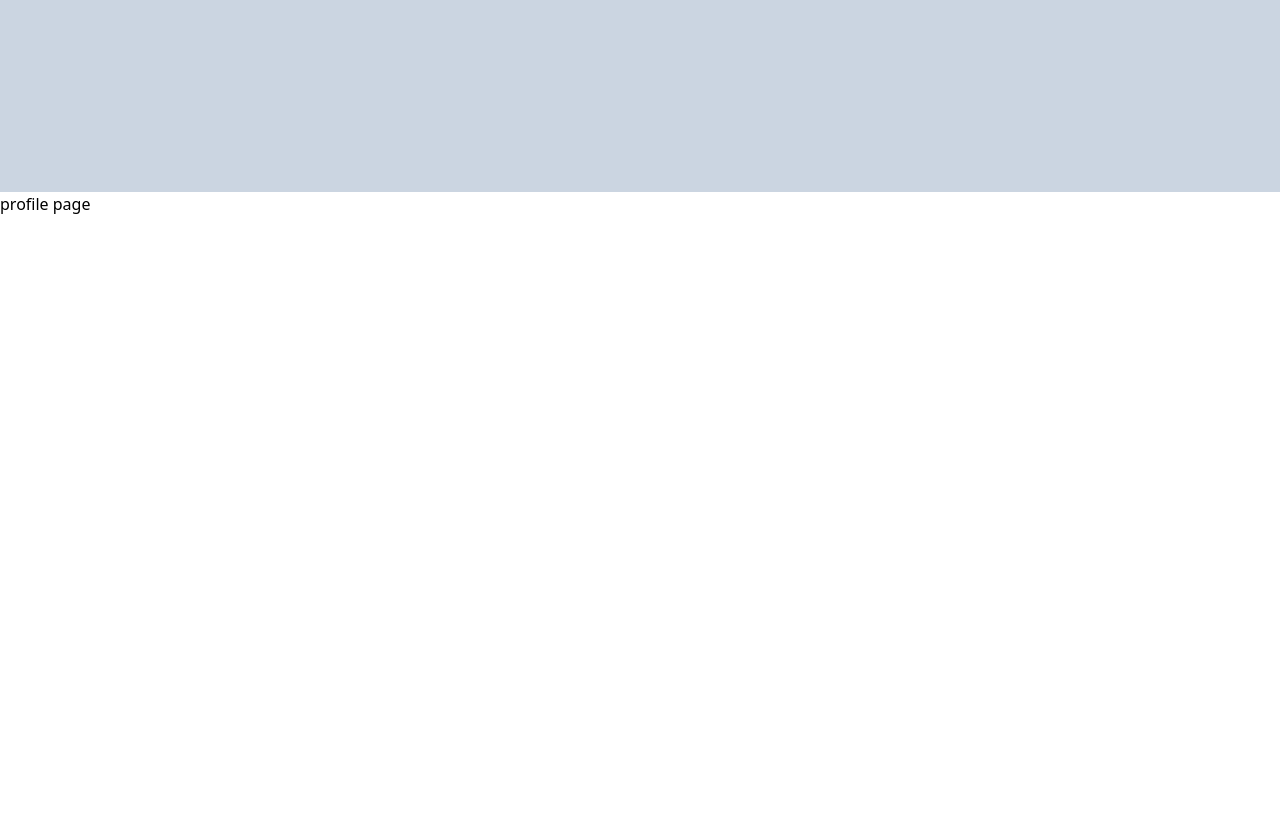
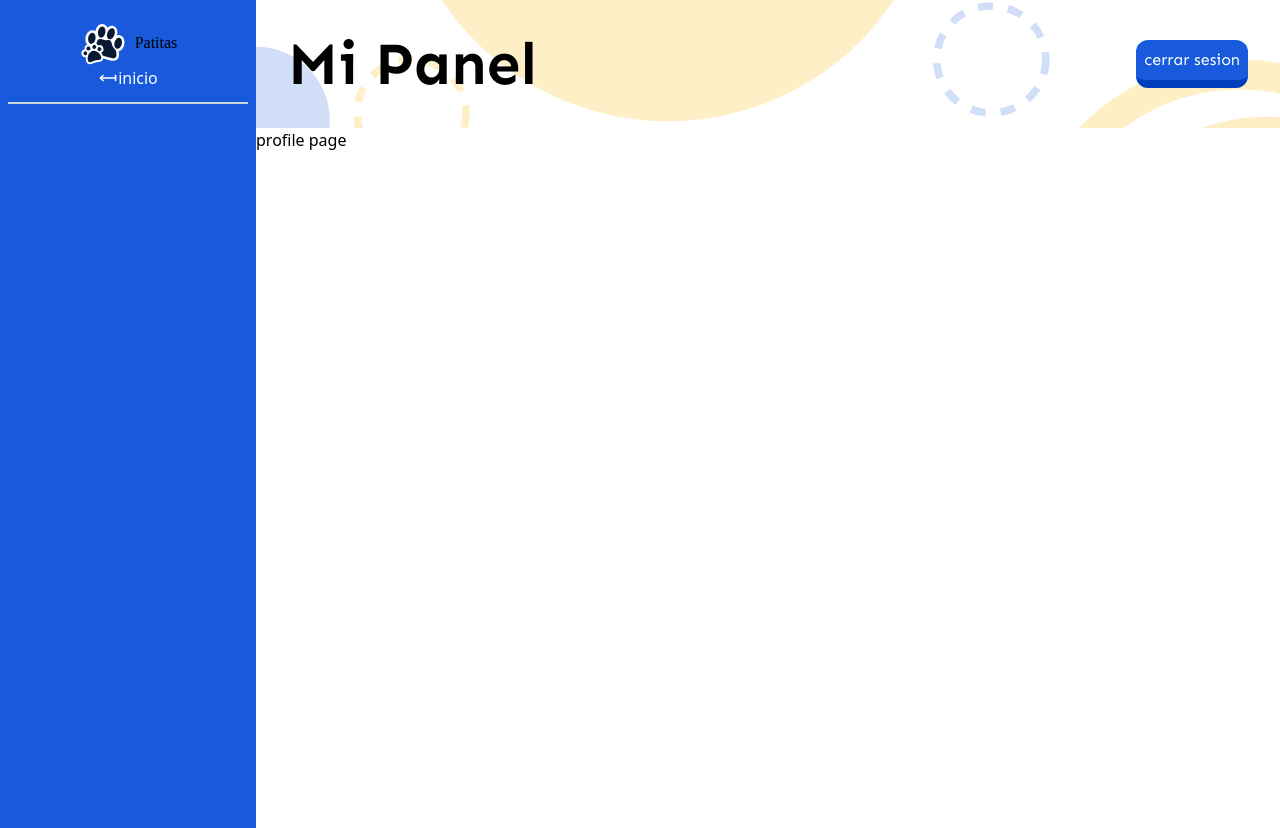
Before and after one commit to NahumCRep/PatitasWeb, a React (Create React App) app: page /profile in a window 1280 px wide. Before the commit the page ends 800 px from the top, so only its background shows below. Built offline with nearby package versions, Linux system fonts and the light colour scheme; a web font is replaced by a local one.

Commit message:
profile layout side nav and initial design

```diff
--- a/src/components/layouts/ProfileLayout.jsx
+++ b/src/components/layouts/ProfileLayout.jsx
@@ -1,14 +1,48 @@
-import React from 'react'
+import React, { useState } from 'react';
+// ** Icons
+import { AiOutlineMenuUnfold, AiOutlineMenuFold } from 'react-icons/ai';
+import { HiOutlineMenuAlt3, HiOutlineX } from 'react-icons/hi';
+// ** Images
+import { SideNav } from '../profile';
 
-export const ProfileLayout = ({children}) => {
+export const ProfileLayout = ({ children }) => {
+  const [isSideNavOpen, setIsSideNavOpen] = useState(false);
+
+  const handleNavOpen = () => {
+    setIsSideNavOpen(!isSideNavOpen);
+  }
   return (
-    <div>
-        <div className="w-full h-48 bg-slate-300">
+    <div className="flex">
+      <button
+        className="fixed right-8 top-11 text-white bg-plt-blue rounded-full p-1 md:hidden"
+        onClick={handleNavOpen}
+      >
+        {
+          isSideNavOpen
+            ? <HiOutlineX size={35} />
+            : <HiOutlineMenuAlt3 size={35} />
+        }
 
+      </button>
+
+
+      <SideNav navOpen={isSideNavOpen} handleNav={handleNavOpen} />
+
+      <div className="flex-grow h-auto min-h-screen">
+        <div className="w-full h-32 p-4 bg-svg-bg-hd bg-no-repeat bg-cover">
+          <div className="w-full h-full p-4 font-secondary flex items-center justify-between">
+            <h1 className="text-3xl font-semibold md:text-6xl">Mi Panel</h1>
+            <button className=" hidden text-white bg-plt-blue p-2 rounded-xl border-b-8 border-plt-darkblue
+                transition-all duration-150 hover:border-b-2 hover:translate-y-1 md:inline">
+              cerrar sesion
+            </button>
+
+          </div>
         </div>
-        <div>
-            {children}
+        <div className="h-[700px]">
+          {children}
         </div>
+      </div>
     </div>
   )
 }
```
